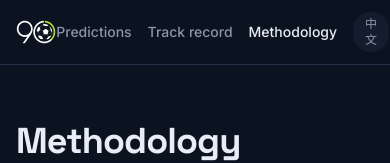
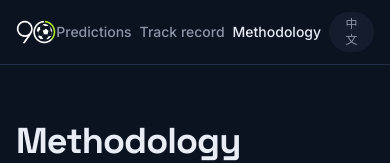
Before and after one commit to edisonlaux89/Oracle90, a React (Vite) app in the folder web/: page /methodology in a window 390 px wide. Shown: the top 163 px of the page. Built offline with nearby package versions, Linux system fonts and the light colour scheme.

Commit message:
fix: nav overflow on narrow screens

```diff
--- a/web/src/components/Layout.tsx
+++ b/web/src/components/Layout.tsx
@@ -33,7 +33,7 @@ export function Layout() {
               ORACLE<span className="text-lime">90</span>
             </span>
           </Link>
-          <nav className="flex items-center gap-4 text-sm font-medium sm:gap-6">
+          <nav className="flex items-center gap-2 text-sm font-medium sm:gap-6">
             <NavLink to="/" end className={navClass}>
               {s.nav.predictions}
             </NavLink>
```
